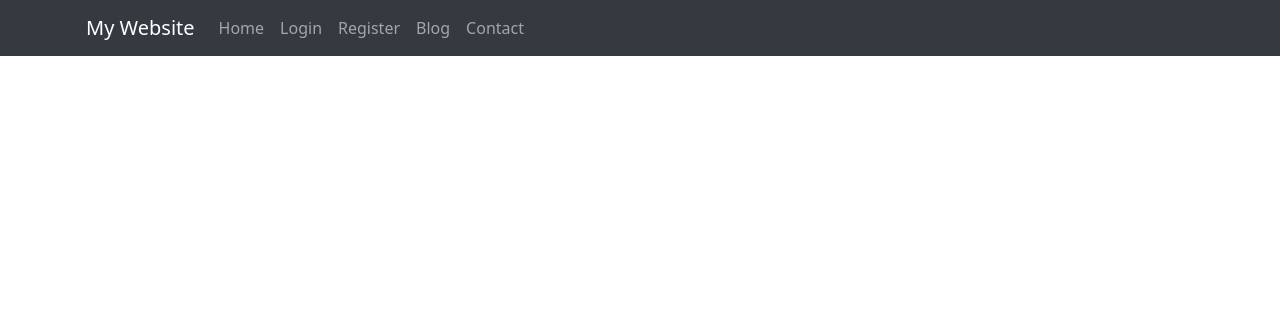
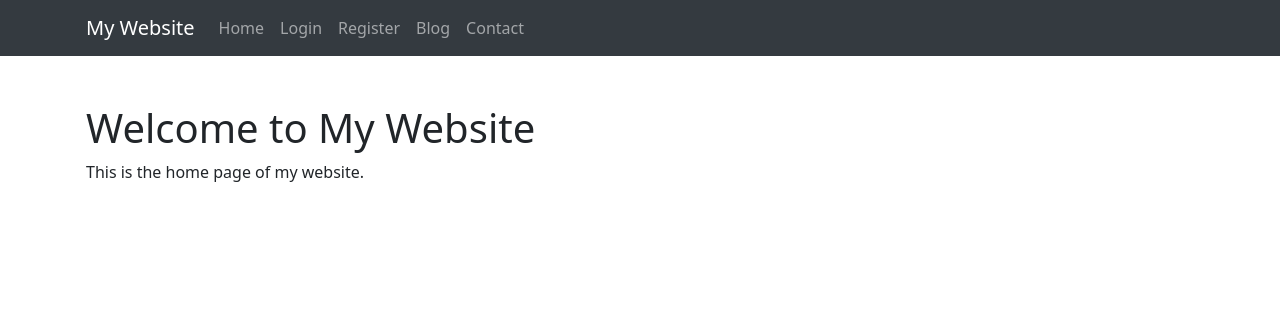
Before and after one commit to attacker-codeninja/Web-Application-Attacks, a Flask app: page / in a window 1280 px wide. Shown: the top 316 px of the page. Run offline with Flask 2, Linux system fonts and the light colour scheme; some libraries are stand-ins or nearby versions.

```diff
--- a/Broken_Access_Control/IDOR/templates/index.html
+++ b/Broken_Access_Control/IDOR/templates/index.html
@@ -38,3 +38,8 @@
       </div>
     </div>
   </nav>
+<!-- Main Content -->
+<main class="container mt-5">
+  <h1>Welcome to My Website</h1>
+  <p>This is the home page of my website.</p>
+</main>
```
